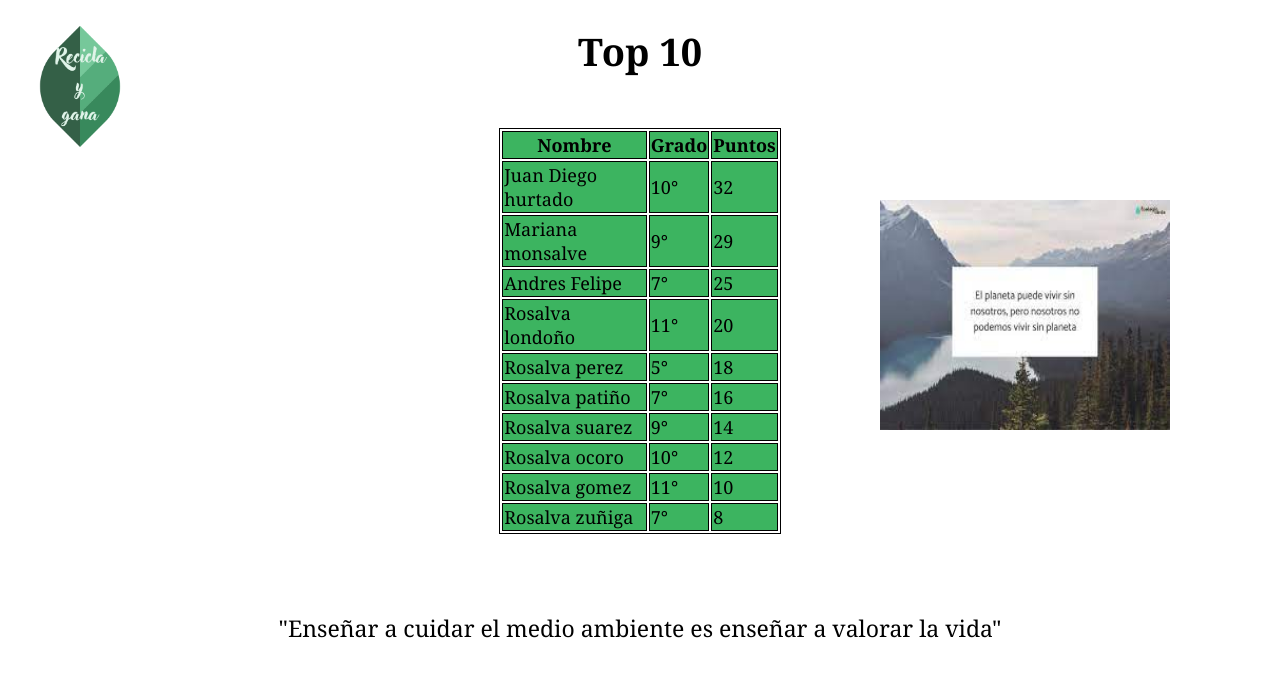
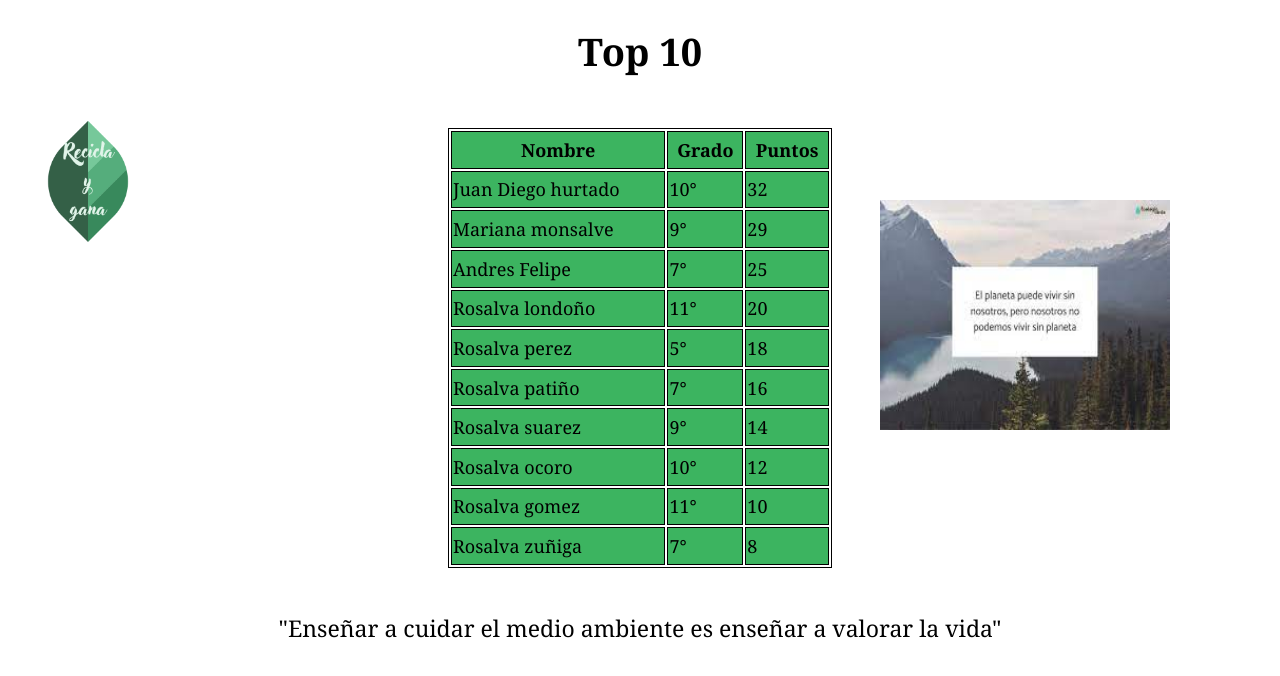
Before and after one commit to JDiego2022/Proyecto-MT-2022, a plain HTML site: page Proyect-MT/puntaje.html in a window 1280 px wide. Drawn offline with Linux system fonts and the light colour scheme.

Commit message:
actua-04/11/22
Co-Authored-By: JDiego2022 <111457552+JDiego2022@users.noreply.github.com>

```diff
--- a/Proyect-MT/estilos.css/puntaje.css
+++ b/Proyect-MT/estilos.css/puntaje.css
@@ -1,10 +1,14 @@
 .title{
-    display: block;
     text-align: center;
     font-family: Georgia, 'Times New Roman', Times, serif;
     font-size: 38px;
 }
 
+
+body table{
+    height: 55%;
+    width: 30%;
+}
 
 body table th{
     border: black 1px solid;
@@ -22,7 +26,7 @@ body table td{
     left: 0;
     right: 0;
     top: 16%;
-    margin: 0px 39% 0px;
+    margin: 0px 35% 10px;
     font-size: 18px;
     font-family: Georgia, 'Times New Roman', Times, serif;
     border: black 1px solid;
@@ -45,8 +49,6 @@ body table td{
     top: 25%;
 }
 .logo{
-    position: absolute;
-    left: 0;
-    right: 0;
-    top: 1%;
+    position: static;
+    top: 1000px;
 }
--- a/Proyect-MT/estilos.css/recicla.css
+++ b/Proyect-MT/estilos.css/recicla.css
@@ -1,5 +1,5 @@
 .title{
-    margin: 100px 110px 80px;
+    margin: 30px 110px 70px;
     font-family: Georgia, 'Times New Roman', Times, serif;
     font-size: 28px;
     text-align: center;
```
